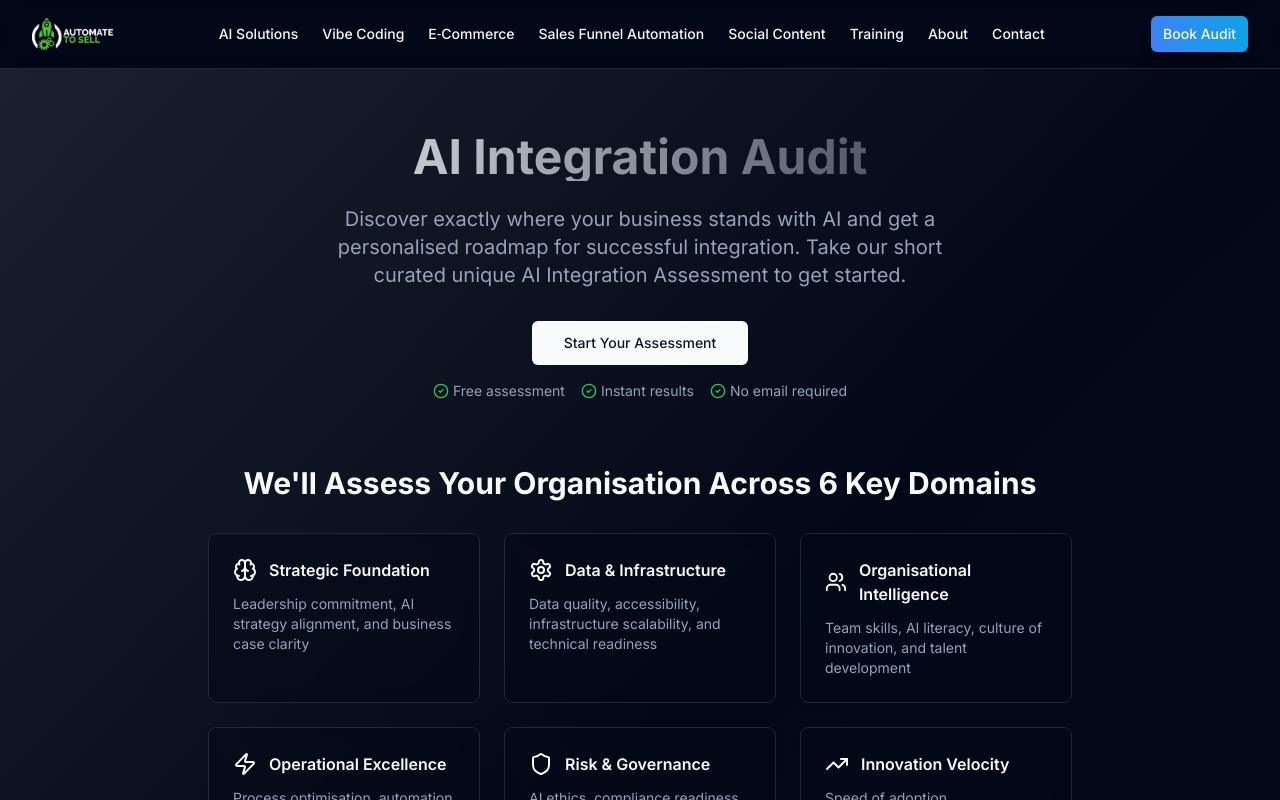
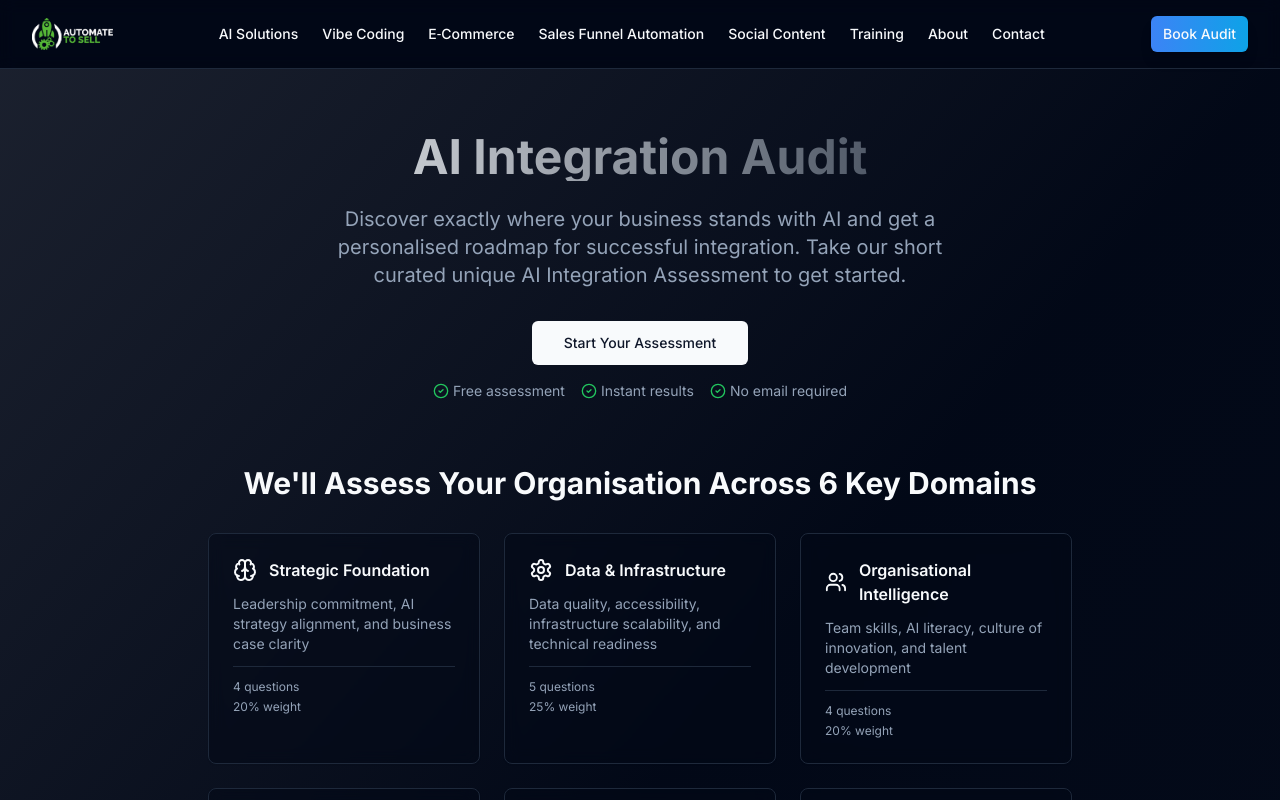
Before and after one commit to ATSUK-23/ats-website, a React (Vite) app: page /ai-assessment in a window 1280 px wide. Shown: the top 800 px of the page. Built offline with nearby package versions, Linux system fonts and the light colour scheme.

Commit message:
Update AI Assessment domain display
Updated the AI Assessment page to display detailed information for each of the 6 key domains in the designated boxes, including domain name, description, number of questions, and weight.

```diff
--- a/src/pages/AIAssessment.tsx
+++ b/src/pages/AIAssessment.tsx
@@ -459,9 +459,13 @@ export default function AIAssessment() {
                             <IconComponent className="h-6 w-6 text-primary" />
                             <h3 className="font-semibold">{domain.domain}</h3>
                           </div>
-                          <p className="text-sm text-muted-foreground">
+                          <p className="text-sm text-muted-foreground mb-3">
                             {domain.description}
                           </p>
+                          <div className="text-xs text-muted-foreground space-y-1 border-t pt-3">
+                            <div>{domain.questions} questions</div>
+                            <div>{domain.weight}% weight</div>
+                          </div>
                         </CardContent>
                       </Card>
                     );
```
